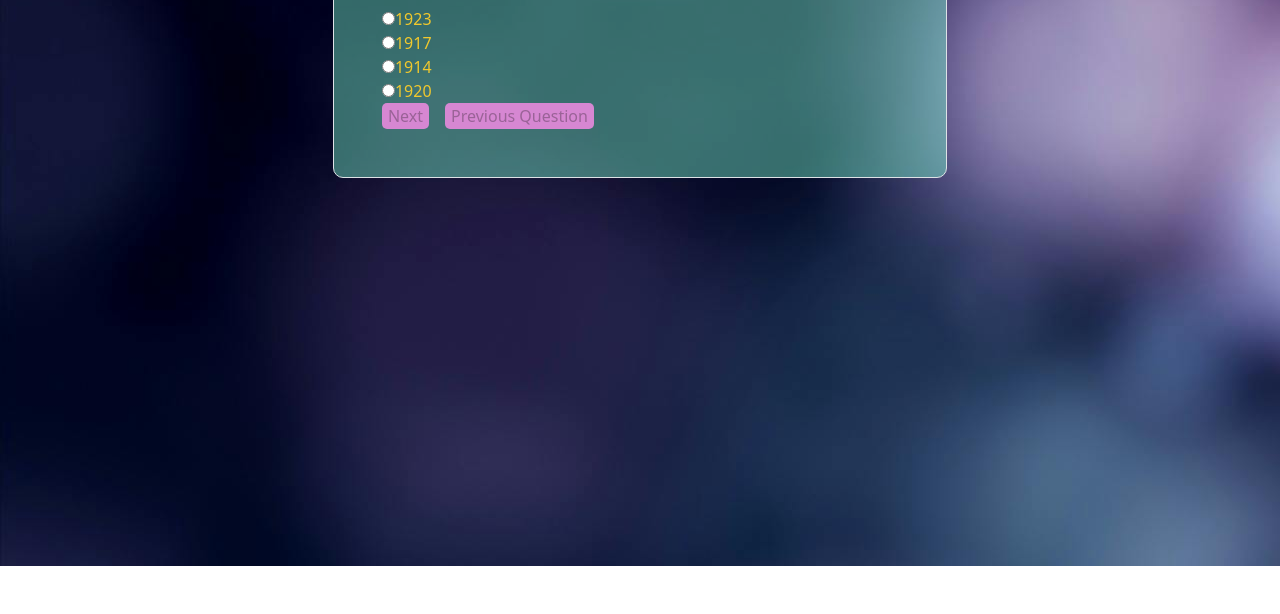
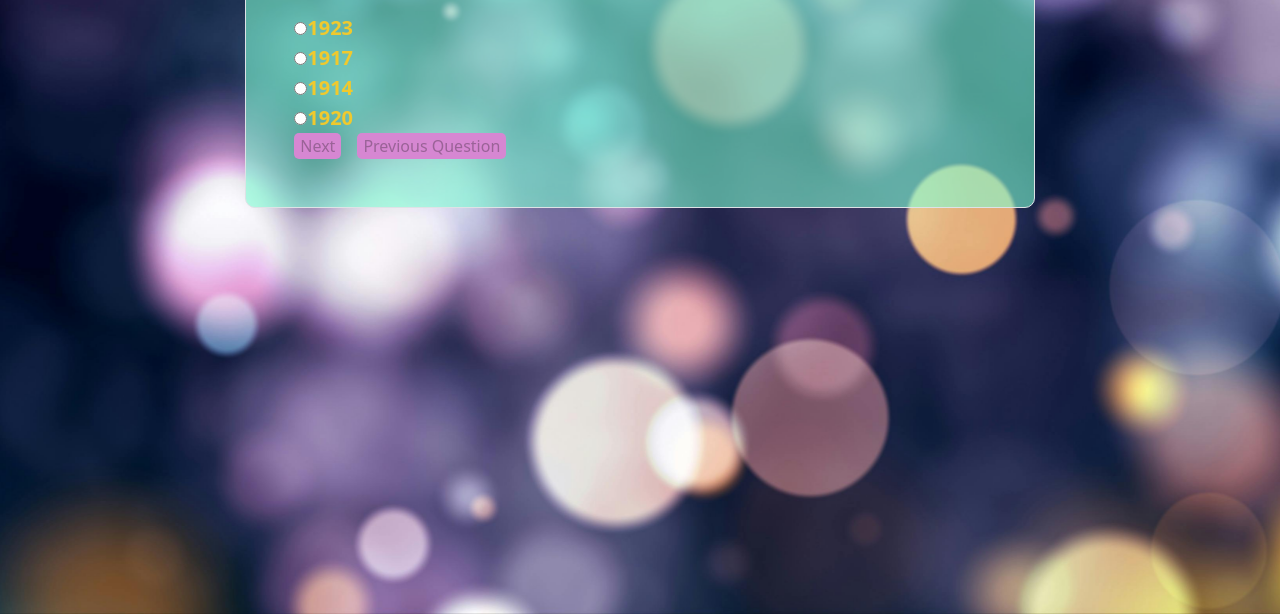
Before and after one commit to Tayyabakhatri/quiz-application-Tayyabakhatri, a plain HTML site: page index.html in a window 1280 px wide. Shown: the part 234-848 px from the top of the page. Before the commit the page ends 800 px from the top, so only its background shows below. Drawn offline with nearby package versions, Linux system fonts and the light colour scheme.

Commit message:
modified

```diff
--- a/style.css
+++ b/style.css
@@ -1,6 +1,10 @@
 body{
     background-image: url(images/pexels-pixabay-220118.jpg);
     background-repeat: no-repeat;
+    background-size: cover;
+    background-position: center;
+    height: 100vh;
+
 }
 
 #btn, #previousBtn,#playAgain{
@@ -10,10 +14,12 @@ body{
 
 }
 #inner-div{
-    background-color: rgba(127, 255, 212, 0.411);
+    background-color: rgba(127, 255, 212, 0.582);
     border-radius: 10px;
 }
 .text{
-    color:#f0c82d;
+    font-weight: bold;
+    color:#f0c92d;
+    font-size: 20px;
 
 }
```
